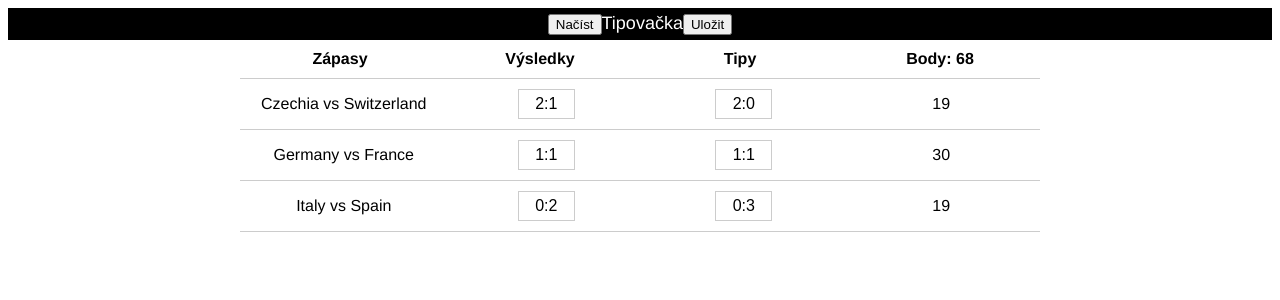
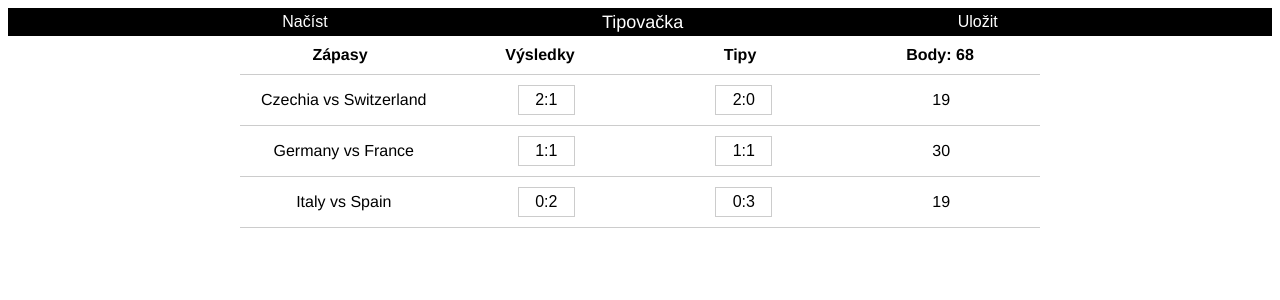
Before and after one commit to M-Brachtl/tipoVue, a Vue app: page / in a window 1280 px wide. Shown: the top 300 px of the page. Built offline with nearby package versions, Linux system fonts and the light colour scheme.

Commit message:
Styling and Build

```diff
--- a/src/App.vue
+++ b/src/App.vue
@@ -83,7 +83,7 @@ const updatePoints = (newPoints, prevPoints) => {
 </script>
 
 <template>
-  <header><button @click="loadMatches()">Načíst</button><span>Tipovačka</span><button @click="saveMatches()">Uložit</button></header>
+  <header><button @click="loadMatches()">Načíst</button> <span>Tipovačka</span> <button @click="saveMatches()">Uložit</button></header>
   <main>
     <div id="heading"><span>Zápasy</span><span>Výsledky</span><span>Tipy</span><span>Body: {{ totalPoints }}</span></div>
     <MatchItem v-for="(item, index) in matches" :key="index" :match="item.match" :result="item.result" :guess="item.guess" @points-updated="updatePoints" />
--- a/src/assets/main.css
+++ b/src/assets/main.css
@@ -13,8 +13,10 @@ header {
   background-color: black;
   color: white;
   font-size: large;
-  padding: 5px 0;
   text-align: center;
+  display: flex;
+  justify-content: space-evenly;
+  align-items: center;
 }
 
 main {
@@ -70,3 +72,20 @@ main {
   padding: 0;
   align-items: center;
 }
+button {
+  background-color: black;
+  color: white;
+  border: none;
+  padding: 5px;
+  text-align: center;
+  text-decoration: none;
+  display: inline-block;
+  cursor: pointer;
+  font-size:medium;
+}
+button:hover {
+  background-color: #555;
+}
+button:active {
+  background-color: #333;
+}
```
